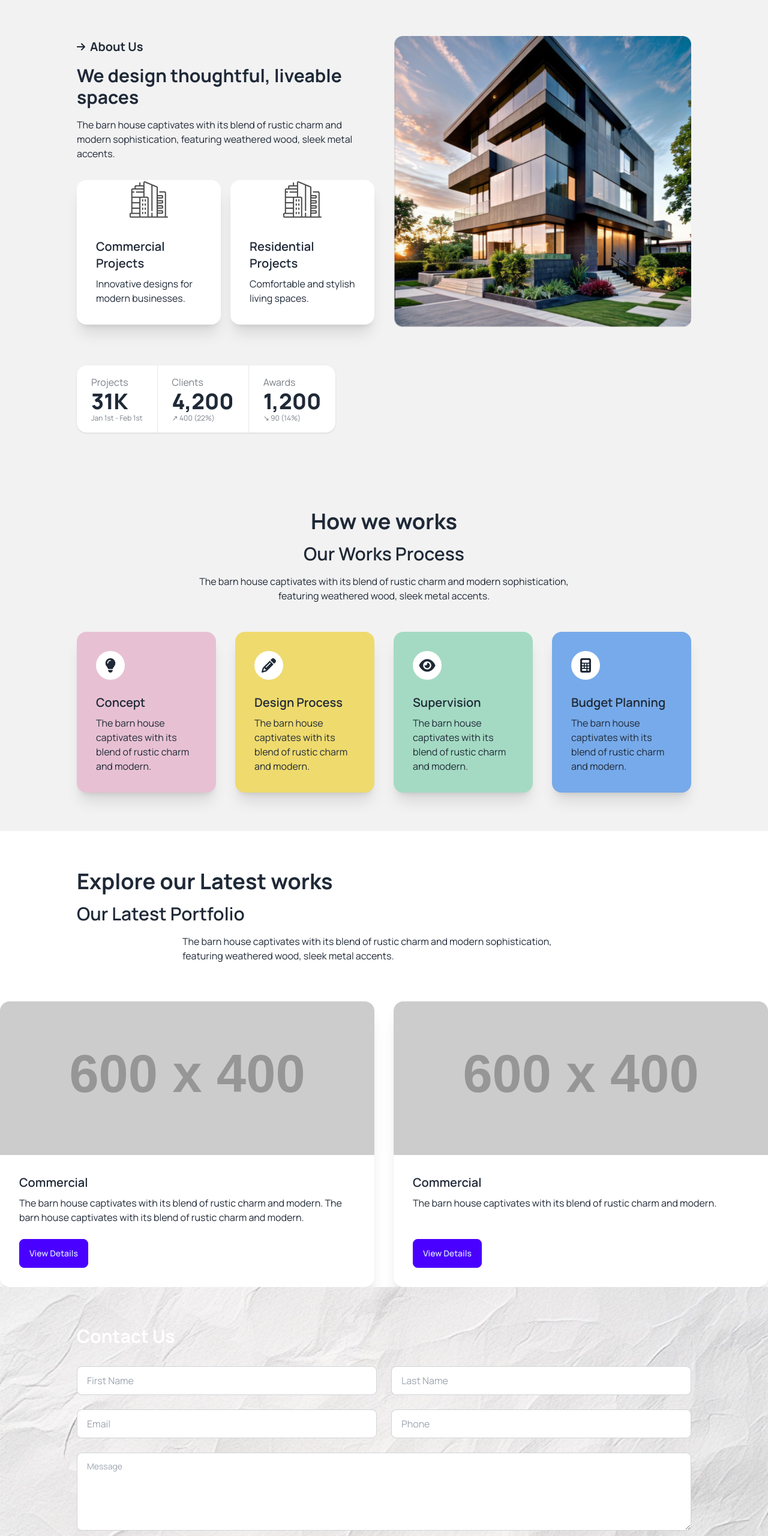
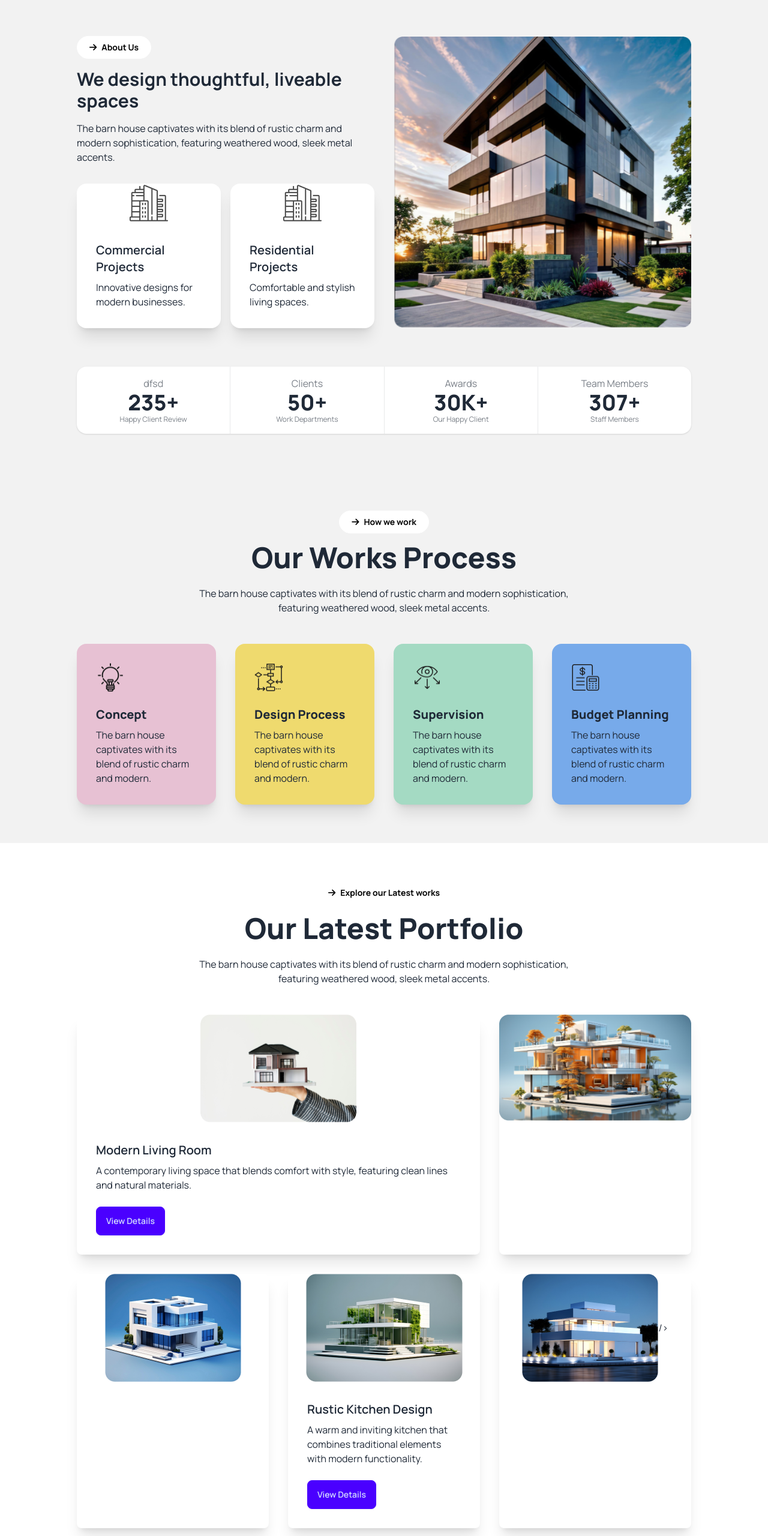
Before and after one commit to TalhaShahriar/Assignment3_Barn_House, a plain HTML site: page index.html in a window 1280 px wide. Shown: the part 984-3544 px from the top of the page at 60% size. Drawn offline with nearby package versions, Linux system fonts and the light colour scheme; placeholder pictures from the web are drawn by us.

Commit message:
designed basic layout

```diff
--- a/index.html
+++ b/index.html
@@ -156,10 +156,15 @@
           <section class="py-16">
             <div class="flex flex-col lg:flex-row items-center gap-8">
               <div class="lg:w-1/2">
-            <div class="flex items-center mb-4">
-              <i class="fa-solid fa-arrow-right mr-2"></i>
-              <span class="text-xl font-bold">About Us</span>
+                <div class="flex mb-4">
+                  <div
+                    class="flex items-center gap-2 bg-white text-black border border-white rounded-full px-5 py-2"
+                  >
+                    <i class="fa-solid fa-arrow-right text-sm"></i>
+                    <span class="text-sm font-bold">About Us</span>
                   </div>
+                </div>
+
                 <h2 class="text-3xl font-bold mb-4">
                   We design thoughtful, liveable spaces
                 </h2>
@@ -174,7 +179,7 @@
                       <img
                         src="assets/commercial.png"
                         alt="Commercial"
-                    class="w-"
+                        class=""
                       />
                     </figure>
                     <div class="card-body">
@@ -187,7 +192,7 @@
                       <img
                         src="assets/commercial.png"
                         alt="Residential"
-                    class="m w-auto"
+                        class=""
                       />
                     </figure>
                     <div class="card-body">
@@ -202,21 +207,28 @@
               </div>
             </div>
 
-        <div class="stats stats-vertical lg:stats-horizontal shadow mt-16">
-          <div class="stat">
-            <div class="stat-title">Projects</div>
-            <div class="stat-value">31K</div>
-            <div class="stat-desc">Jan 1st - Feb 1st</div>
+            <div
+              class="stats stats-vertical lg:stats-horizontal shadow mt-16 flex justify-center"
+            >
+              <div class="stat text-center">
+                <div class="stat-title">dfsd</div>
+                <div class="stat-value">235+</div>
+                <div class="stat-desc">Happy Client Review</div>
               </div>
-          <div class="stat">
+              <div class="stat text-center">
                 <div class="stat-title">Clients</div>
-            <div class="stat-value">4,200</div>
-            <div class="stat-desc">↗︎ 400 (22%)</div>
+                <div class="stat-value">50+</div>
+                <div class="stat-desc">Work Departments</div>
               </div>
-          <div class="stat">
+              <div class="stat text-center">
                 <div class="stat-title">Awards</div>
-            <div class="stat-value">1,200</div>
-            <div class="stat-desc">↘︎ 90 (14%)</div>
+                <div class="stat-value">30K+</div>
+                <div class="stat-desc">Our Happy Client</div>
+              </div>
+              <div class="stat text-center">
+                <div class="stat-title">Team Members</div>
+                <div class="stat-value">307+</div>
+                <div class="stat-desc">Staff Members</div>
               </div>
             </div>
           </section>
@@ -228,22 +240,36 @@
         <div class="container mx-auto px-4 lg:px-32 relative">
           <section class="py-16">
             <div class="text-center mb-12">
-          <h2 class="text-4xl font-bold mb-4">How we works</h2>
-          <h3 class="text-3xl font-semibold mb-4">Our Works Process</h3>
+              <div class="flex items-center justify-center mb-4">
+                <div
+                  class="flex items-center gap-2 bg-white text-black border border-white rounded-full px-5 py-2"
+                >
+                  <i class="fa-solid fa-arrow-right text-sm"></i>
+                  <span class="text-sm font-bold">How we work</span>
+                </div>
+              </div>
+
+              <h3 class="text-5xl font-extrabold mb-6">Our Works Process</h3>
               <p class="max-w-2xl mx-auto">
-            The barn house captivates with its blend of rustic charm and modern
-            sophistication, featuring weathered wood, sleek metal accents.
+                The barn house captivates with its blend of rustic charm and
+                modern sophistication, featuring weathered wood, sleek metal
+                accents.
               </p>
             </div>
             <div class="grid grid-cols-1 md:grid-cols-2 lg:grid-cols-4 gap-8">
               <div class="card bg-[rgb(231,193,211)] shadow-xl">
                 <div class="card-body items-start">
-              <div
-                class="w-12 h-12 bg-white rounded-full flex items-center justify-center mb-4"
-              >
-                <i class="fas fa-lightbulb text-2xl"></i>
+                  <div class="flex items-center justify-center mb-4">
+                    <div class="w-12 h-12 flex items-center justify-center">
+                      <img
+                        src="assets/concept.png"
+                        alt="Concept"
+                        class="w-full h-full object-contain"
+                      />
                     </div>
-              <h4 class="card-title">Concept</h4>
+                  </div>
+
+                  <h4 class="card-title font-extrabold">Concept</h4>
                   <p class="text-left">
                     The barn house captivates with its blend of rustic charm and
                     modern.
@@ -252,12 +278,17 @@
               </div>
               <div class="card bg-[rgb(239,218,110)] shadow-xl">
                 <div class="card-body items-start">
-              <div
-                class="w-12 h-12 bg-white rounded-full flex items-center justify-center mb-4"
-              >
-                <i class="fas fa-pencil-alt text-2xl"></i>
+                  <div class="flex items-center justify-center mb-4">
+                    <div class="w-12 h-12 flex items-center justify-center">
+                      <img
+                        src="assets/flow-chart.png"
+                        alt="Concept"
+                        class="w-full h-full object-contain"
+                      />
                     </div>
-              <h4 class="card-title">Design Process</h4>
+                  </div>
+
+                  <h4 class="card-title font-extrabold">Design Process</h4>
                   <p class="text-left">
                     The barn house captivates with its blend of rustic charm and
                     modern.
@@ -266,12 +297,17 @@
               </div>
               <div class="card bg-[rgb(164,218,195)] shadow-xl">
                 <div class="card-body items-start">
-              <div
-                class="w-12 h-12 bg-white rounded-full flex items-center justify-center mb-4"
-              >
-                <i class="fas fa-eye text-2xl"></i>
+                  <div class="flex items-center justify-center mb-4">
+                    <div class="w-12 h-12 flex items-center justify-center">
+                      <img
+                        src="assets/vision.png"
+                        alt="Concept"
+                        class="w-full h-full object-contain"
+                      />
                     </div>
-              <h4 class="card-title">Supervision</h4>
+                  </div>
+
+                  <h4 class="card-title font-extrabold">Supervision</h4>
                   <p class="text-left">
                     The barn house captivates with its blend of rustic charm and
                     modern.
@@ -280,12 +316,17 @@
               </div>
               <div class="card bg-[rgb(119,170,234)] shadow-xl">
                 <div class="card-body items-start">
-              <div
-                class="w-12 h-12 bg-white rounded-full flex items-center justify-center mb-4"
-              >
-                <i class="fas fa-calculator text-2xl"></i>
+                  <div class="flex items-center justify-center mb-4">
+                    <div class="w-12 h-12 flex items-center justify-center">
+                      <img
+                        src="assets/budget-planning.png"
+                        alt="Concept"
+                        class="w-full h-full object-contain"
+                      />
                     </div>
-              <h4 class="card-title">Budget Planning</h4>
+                  </div>
+
+                  <h4 class="card-title font-extrabold">Budget Planning</h4>
                   <p class="text-left">
                     The barn house captivates with its blend of rustic charm and
                     modern.
@@ -299,96 +340,148 @@
 
       <div class="container mx-auto px-4 lg:px-32">
         <section class="py-16">
-          <h2 class="text-4xl font-bold mb-4">Explore our Latest works</h2>
-          <h3 class="text-3xl font-semibold mb-4">Our Latest Portfolio</h3>
+          <div class="text-center mb-12">
+            <div class="flex items-center justify-center mb-4">
+              <div
+                class="flex items-center gap-2 bg-white text-black border border-white rounded-full px-5 py-2"
+              >
+                <i class="fa-solid fa-arrow-right text-sm"></i>
+                <span class="text-sm font-bold">Explore our Latest works</span>
+              </div>
+            </div>
+
+            <h3 class="text-5xl font-extrabold mb-6">Our Latest Portfolio</h3>
             <p class="max-w-2xl mx-auto">
-            The barn house captivates with its blend of rustic charm and modern
-            sophistication, featuring weathered wood, sleek metal accents.
+              The barn house captivates with its blend of rustic charm and
+              modern sophistication, featuring weathered wood, sleek metal
+              accents.
             </p>
           </div>
-        <div class="grid grid-cols-1 lg:grid-cols-2 gap-8">
-          <div class="card bg-base-100 shadow-xl">
+          <div class="grid grid-cols-3 gap-8">
+            <div
+              class="col-span-2 card bg-base-100 shadow-xl rounded-lg overflow-hidden"
+            >
               <figure>
-              <img
-                src="https://placehold.co/600x400"
-                alt="Commercial project"
-                class="w-full h-64 object-cover"
-              />
+                <img src="assets/img1.png" alt="Project 1" class="" />
               </figure>
               <div class="card-body">
-              <h2 class="card-title">Commercial</h2>
+                <h2 class="card-title">Modern Living Room</h2>
                 <p>
-                The barn house captivates with its blend of rustic charm and
-                modern. The barn house captivates with its blend of rustic charm
-                and modern.
+                  A contemporary living space that blends comfort with style,
+                  featuring clean lines and natural materials.
                 </p>
                 <div class="card-actions justify-start mt-4">
                   <button class="btn btn-primary">View Details</button>
                 </div>
               </div>
             </div>
-          <div class="card bg-base-100 shadow-xl">
+            <div class="card bg-base-100 shadow-xl rounded-lg overflow-hidden">
               <figure>
-              <img
-                src="https://placehold.co/600x400"
-                alt="Commercial project"
-                class="w-full h-64 object-cover"
-              />
+                <img src="assets/img2.png" alt="Project 2" class="" />
+              </figure>
+            </div>
+          </div>
+          <div class="grid grid-cols-3 gap-8 mt-8">
+            <div class="card bg-base-100 shadow-xl rounded-lg overflow-hidden">
+              <figure>
+                <img src="assets/img3.png" alt="Project 2" class="" />
+              </figure>
+            </div>
+            <div class="card bg-base-100 shadow-xl rounded-lg overflow-hidden">
+              <figure>
+                <img src="assets/img4.png" alt="Project 2" class="" />
               </figure>
               <div class="card-body">
-              <h2 class="card-title">Commercial</h2>
+                <h2 class="card-title">Rustic Kitchen Design</h2>
                 <p>
-                The barn house captivates with its blend of rustic charm and
-                modern.
+                  A warm and inviting kitchen that combines traditional elements
+                  with modern functionality.
                 </p>
                 <div class="card-actions justify-start mt-4">
                   <button class="btn btn-primary">View Details</button>
                 </div>
               </div>
             </div>
+            <div class="card bg-base-100 shadow-xl rounded-lg overflow-hidden">
+              <figure>
+                <img src="assets/img5.png" alt="Project 2" class="" />
+                />
+              </figure>
+            </div>
           </div>
         </section>
       </div>
 
-    <div class="relative bg-cover bg-center py-16" style="background-image: url('assets/bg.jpg');">
-      <div class="absolute inset-0 "></div>
+      <div
+        class="relative bg-cover bg-center py-16"
+        style="background-image: url('assets/bg.jpg')"
+      >
+        <div class="absolute inset-0"></div>
         <div class="container mx-auto px-4 lg:px-32 relative">
           <section class="text-white">
-          <h2 class="text-3xl font-bold mb-8">Contact Us</h2>
-          <form class="grid grid-cols-1 md:grid-cols-2 gap-6">
+            <div class="text-center mb-12">
+              <div class="flex items-center justify-center mb-4">
+                <div
+                  class="flex items-center gap-2 bg-white text-black border border-white rounded-full px-5 py-2"
+                >
+                  <i class="fa-solid fa-arrow-right text-sm"></i>
+                  <span class="text-sm font-bold">Let's Connect</span>
+                </div>
+              </div>
+
+              <h3 class="text-5xl font-extrabold mb-6 text-black">
+                Let's Discuss Next Project
+              </h3>
+              <p class="max-w-2xl mx-auto text-black">
+                The barn house captivates with its blend of rustic charm and
+                modern sophistication, featuring weathered wood, sleek metal
+                accents.
+              </p>
+            </div>
+            <form class="grid grid-cols-1 md:grid-cols-2 gap-6 rounded">
               <input
                 type="text"
                 placeholder="First Name"
-            class="input input-bordered w-full"
+                class="input input-bordered w-full rounded-full"
               />
               <input
                 type="text"
                 placeholder="Last Name"
-            class="input input-bordered w-full"
+                class="input input-bordered w-full rounded-full"
               />
               <input
                 type="email"
                 placeholder="Email"
-            class="input input-bordered w-full"
+                class="input input-bordered w-full rounded-full"
               />
               <input
                 type="tel"
                 placeholder="Phone"
-            class="input input-bordered w-full"
+                class="input input-bordered w-full rounded-full"
               />
               <textarea
                 placeholder="Message"
-            class="textarea textarea-bordered w-full md:col-span-2"
+                class="textarea textarea-bordered w-full md:col-span-2 rounded-2xl"
                 rows="4"
               ></textarea>
-          <button class="btn btn-primary md:col-span-2">Send Message</button>
+              <button class="btn md:col-span-2 rounded-full bg-[rgb(168,235,91)] text-black">
+                Send Message
+                <div
+                class="inline-flex items-center justify-center w-6 h-6 rounded-full bg-black ml-2"
+              >
+                <i
+                  class="fa-solid fa-arrow-right text-xs text-white transform rotate-[315deg]"
+                ></i>
+              </div>
+              </button>
+
             </form>
           </section>
         </div>
       </div>
     </main>
 
-    <footer class="footer footer-center bg-black text-white p-10">
+    <footer class="footer footer-center bg-gray-900 text-white p-10">
       <aside>
         <svg
           width="50"
@@ -407,12 +500,25 @@
           ACME Industries Ltd. <br />Providing reliable tech since 1992
         </p>
       </aside>
-      <nav class="grid grid-flow-col gap-4">
-        <a class="link link-hover">About us</a>
-        <a class="link link-hover">Contact</a>
-        <a class="link link-hover">Jobs</a>
-        <a class="link link-hover">Press kit</a>
+      <nav class="grid grid-flow-col gap-24">
+        <a class="link link-hover">Home</a>
+        <a class="link link-hover">Services</a>
+        <a class="link link-hover">Portfolio</a>
+        <a class="link link-hover">Blogs</a>
+        <a class="link link-hover">Contact Us</a>
       </nav>
+      <a
+      class="btn text-sm px-4 py-2 bg-[rgb(171,239,95)] border-none hover:bg-[rgb(151,219,75)] text-black rounded-full inline-flex items-center justify-center"
+    >
+      <span class="flex-grow text-center">Book Consult</span>
+      <div
+        class="inline-flex items-center justify-center w-6 h-6 rounded-full bg-black ml-2"
+      >
+        <i
+          class="fa-solid fa-arrow-right text-xs text-white transform rotate-[315deg]"
+        ></i>
+      </div>
+    </a>
     </footer>
   </body>
 </html>
```
Lines whose indentation alone changed are shown as unchanged.
